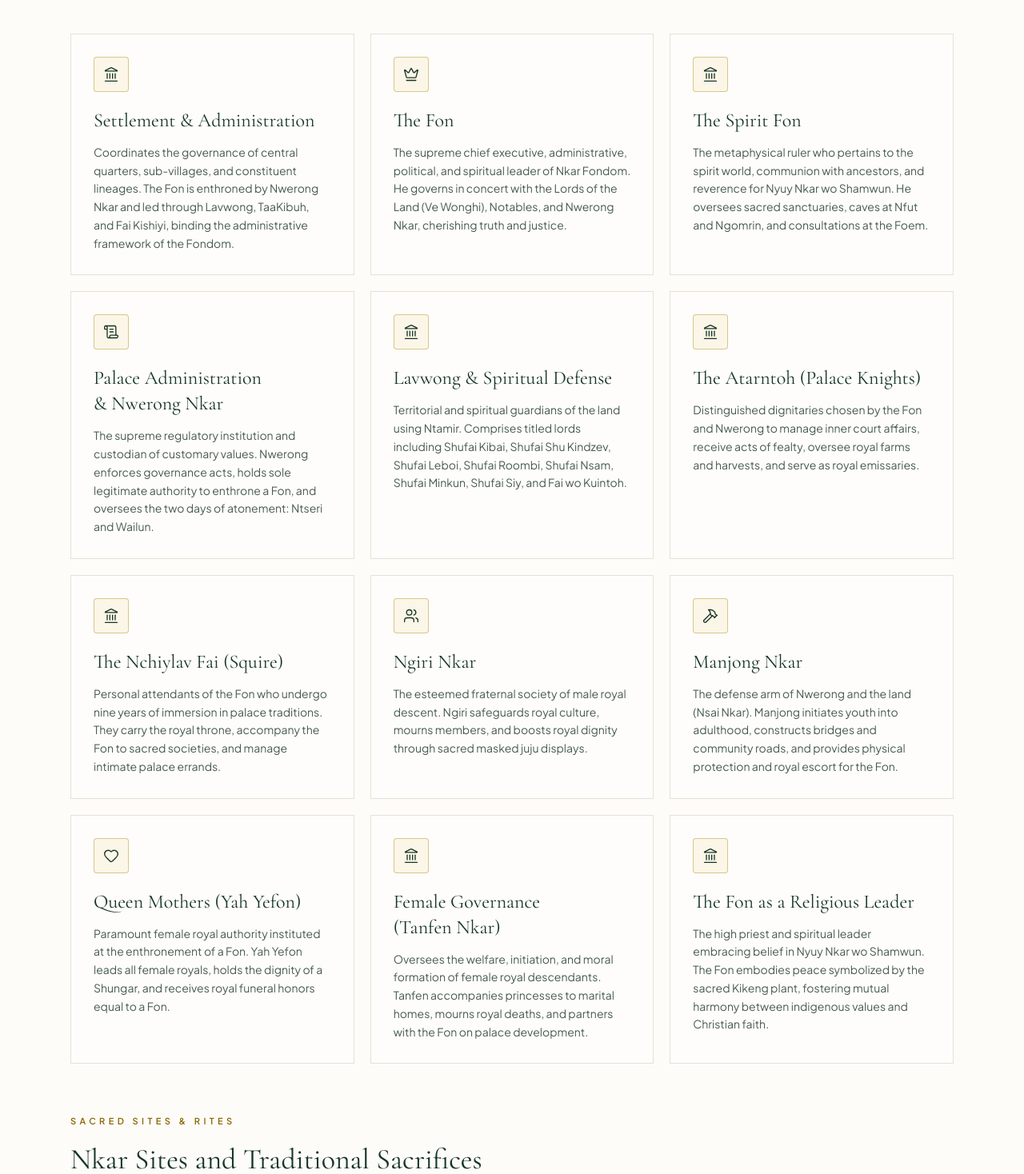
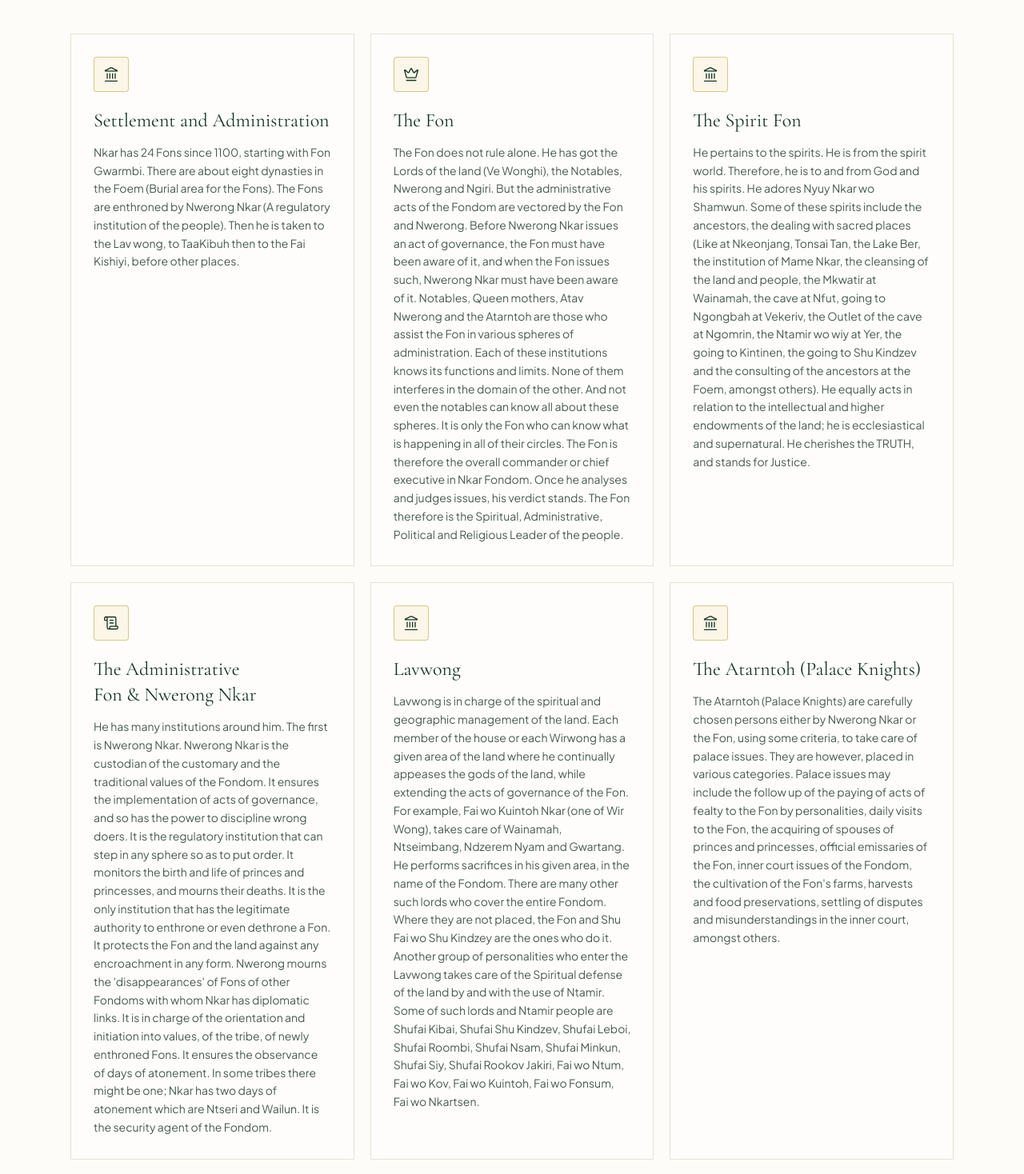
Before and after one commit to lauren-ta237/Nkar-Website, a React (Vite) app in the folder apps/web/: page /leadership in a window 1280 px wide. Shown: the part 1260-2728 px from the top of the page at 80% size. Built offline with nearby package versions, Linux system fonts and the light colour scheme; no server answers.

Commit message:
content(web): update traditional institutions text from archival document

```diff
--- a/apps/web/src/data/culture.ts
+++ b/apps/web/src/data/culture.ts
@@ -190,63 +190,63 @@ export const leadershipLead: string[] = [
 
 export const leadershipRoles: LeadershipRole[] = [
   {
-    title: 'Settlement & Administration',
-    text: 'Coordinates the governance of central quarters, sub-villages, and constituent lineages. The Fon is enthroned by Nwerong Nkar and led through Lavwong, TaaKibuh, and Fai Kishiyi, binding the administrative framework of the Fondom.',
+    title: 'Settlement and Administration',
+    text: 'Nkar has 24 Fons since 1100, starting with Fon Gwarmbi. There are about eight dynasties in the Foem (Burial area for the Fons). The Fons are enthroned by Nwerong Nkar (A regulatory institution of the people). Then he is taken to the Lav wong, to TaaKibuh then to the Fai Kishiyi, before other places.',
     icon: 'landmark'
   },
   {
     title: 'The Fon',
-    text: 'The supreme chief executive, administrative, political, and spiritual leader of Nkar Fondom. He governs in concert with the Lords of the Land (Ve Wonghi), Notables, and Nwerong Nkar, cherishing truth and justice.',
+    text: 'The Fon does not rule alone. He has got the Lords of the land (Ve Wonghi), the Notables, Nwerong and Ngiri. But the administrative acts of the Fondom are vectored by the Fon and Nwerong. Before Nwerong Nkar issues an act of governance, the Fon must have been aware of it, and when the Fon issues such, Nwerong Nkar must have been aware of it. Notables, Queen mothers, Atav Nwerong and the Atarntoh are those who assist the Fon in various spheres of administration. Each of these institutions knows its functions and limits. None of them interferes in the domain of the other. And not even the notables can know all about these spheres. It is only the Fon who can know what is happening in all of their circles. The Fon is therefore the overall commander or chief executive in Nkar Fondom. Once he analyses and judges issues, his verdict stands. The Fon therefore is the Spiritual, Administrative, Political and Religious Leader of the people.',
     icon: 'crown'
   },
   {
     title: 'The Spirit Fon',
-    text: 'The metaphysical ruler who pertains to the spirit world, communion with ancestors, and reverence for Nyuy Nkar wo Shamwun. He oversees sacred sanctuaries, caves at Nfut and Ngomrin, and consultations at the Foem.',
+    text: 'He pertains to the spirits. He is from the spirit world. Therefore, he is to and from God and his spirits. He adores Nyuy Nkar wo Shamwun. Some of these spirits include the ancestors, the dealing with sacred places (Like at Nkeonjang, Tonsai Tan, the Lake Ber, the institution of Mame Nkar, the cleansing of the land and people, the Mkwatir at Wainamah, the cave at Nfut, going to Ngongbah at Vekeriv, the Outlet of the cave at Ngomrin, the Ntamir wo wiy at Yer, the going to Kintinen, the going to Shu Kindzev and the consulting of the ancestors at the Foem, amongst others). He equally acts in relation to the intellectual and higher endowments of the land; he is ecclesiastical and supernatural. He cherishes the TRUTH, and stands for Justice.',
     icon: 'flame'
   },
   {
-    title: 'Palace Administration & Nwerong Nkar',
-    text: 'The supreme regulatory institution and custodian of customary values. Nwerong enforces governance acts, holds sole legitimate authority to enthrone a Fon, and oversees the two days of atonement: Ntseri and Wailun.',
+    title: 'The Administrative Fon & Nwerong Nkar',
+    text: 'He has many institutions around him. The first is Nwerong Nkar. Nwerong Nkar is the custodian of the customary and the traditional values of the Fondom. It ensures the implementation of acts of governance, and so has the power to discipline wrong doers. It is the regulatory institution that can step in any sphere so as to put order. It monitors the birth and life of princes and princesses, and mourns their deaths. It is the only institution that has the legitimate authority to enthrone or even dethrone a Fon. It protects the Fon and the land against any encroachment in any form. Nwerong mourns the \'disappearances\' of Fons of other Fondoms with whom Nkar has diplomatic links. It is in charge of the orientation and initiation into values, of the tribe, of newly enthroned Fons. It ensures the observance of days of atonement. In some tribes there might be one; Nkar has two days of atonement which are Ntseri and Wailun. It is the security agent of the Fondom.',
     icon: 'scroll'
   },
   {
-    title: 'Lavwong & Spiritual Defense',
-    text: 'Territorial and spiritual guardians of the land using Ntamir. Comprises titled lords including Shufai Kibai, Shufai Shu Kindzev, Shufai Leboi, Shufai Roombi, Shufai Nsam, Shufai Minkun, Shufai Siy, and Fai wo Kuintoh.',
+    title: 'Lavwong',
+    text: 'Lavwong is in charge of the spiritual and geographic management of the land. Each member of the house or each Wirwong has a given area of the land where he continually appeases the gods of the land, while extending the acts of governance of the Fon. For example, Fai wo Kuintoh Nkar (one of Wir Wong), takes care of Wainamah, Ntseimbang, Ndzerem Nyam and Gwartang. He performs sacrifices in his given area, in the name of the Fondom. There are many other such lords who cover the entire Fondom. Where they are not placed, the Fon and Shu Fai wo Shu Kindzey are the ones who do it. Another group of personalities who enter the Lavwong takes care of the Spiritual defense of the land by and with the use of Ntamir. Some of such lords and Ntamir people are Shufai Kibai, Shufai Shu Kindzev, Shufai Leboi, Shufai Roombi, Shufai Nsam, Shufai Minkun, Shufai Siy, Shufai Rookov Jakiri, Fai wo Ntum, Fai wo Kov, Fai wo Kuintoh, Fai wo Fonsum, Fai wo Nkartsen.',
     icon: 'home'
   },
   {
     title: 'The Atarntoh (Palace Knights)',
-    text: 'Distinguished dignitaries chosen by the Fon and Nwerong to manage inner court affairs, receive acts of fealty, oversee royal farms and harvests, and serve as royal emissaries.',
+    text: 'The Atarntoh (Palace Knights) are carefully chosen persons either by Nwerong Nkar or the Fon, using some criteria, to take care of palace issues. They are however, placed in various categories. Palace issues may include the follow up of the paying of acts of fealty to the Fon by personalities, daily visits to the Fon, the acquiring of spouses of princes and princesses, official emissaries of the Fon, inner court issues of the Fondom, the cultivation of the Fon\'s farms, harvests and food preservations, settling of disputes and misunderstandings in the inner court, amongst others.',
     icon: 'shield'
   },
   {
     title: 'The Nchiylav Fai (Squire)',
-    text: 'Personal attendants of the Fon who undergo nine years of immersion in palace traditions. They carry the royal throne, accompany the Fon to sacred societies, and manage intimate palace errands.',
+    text: 'The Nchiylav Fai (Squire) is the personal attendant of the Fon who accompanies the Fon to many sacred and secret societies. He carries and places the throne where he is indicated. He gets immersed in palace issues for nine years and graduates as a full Nchiylav Fai. He runs intimate errands of the Fon like taking fowls to some notables and storekeeping, tethering of goats, inviting the Atav Nwerong to the inner courts, etc.',
     icon: 'award'
   },
   {
     title: 'Ngiri Nkar',
-    text: 'The esteemed fraternal society of male royal descent. Ngiri safeguards royal culture, mourns members, and boosts royal dignity through sacred masked juju displays.',
+    text: 'Ngiri Nkar is the society of all male who are of royal descent. It mourns the death of their members and those who have been initiated into it but who are not of the royal descent. Ngiri boosts the image of the royal family in its juju displays. It transmits acts of governance to the whole royal family.',
     icon: 'users'
   },
   {
     title: 'Manjong Nkar',
-    text: 'The defense arm of Nwerong and the land (Nsai Nkar). Manjong initiates youth into adulthood, constructs bridges and community roads, and provides physical protection and royal escort for the Fon.',
+    text: 'Manjong Nkar is the defense arm of Nwerong and the land (Nsai Nkar). It initiates adolescents into adulthood. The physical defense of the Fon and Fondom, the construction of bridges and roads, the protection of the Fon are in the hands of Manjong. Where the Fon officially goes, he does so with Manjong.',
     icon: 'hammer'
   },
   {
-    title: 'Queen Mothers (Yah Yefon)',
-    text: 'Paramount female royal authority instituted at the enthronement of a Fon. Yah Yefon leads all female royals, holds the dignity of a Shungar, and receives royal funeral honors equal to a Fon.',
+    title: 'Queen Mothers – The Yah Yefon',
+    text: 'The yahship emanates from the enthronement of a Fon. If at the time a Fon is enthroned, his queen mother is alive, she automatically becomes a Yah. She will be administering all the other queen mothers in the palace. When she shall die (and interned like a Fon) she shall have her successor who shall be given all the due respect. She shall be addressed a Shungar. At her death, she shall receive all the honours of a Fon. Another category is the Yah instituted at the internment of any Fon. As the new Fon comes up, one of his dynasty members is made a Yah. Yah Yefon is the leader of all the female royal family at a given time (that of her reigning Fon). She is a liaison between Tanfen, the female royal family and the Fon.',
     icon: 'heart'
   },
   {
-    title: 'Female Governance (Tanfen Nkar)',
-    text: 'Oversees the welfare, initiation, and moral formation of female royal descendants. Tanfen accompanies princesses to marital homes, mourns royal deaths, and partners with the Fon on palace development.',
+    title: 'Female Institutions of Governance (Tanfen Nkar)',
+    text: 'Tanfen Nkar takes care, mostly of the female descent of the royal family. It follows up where they are born, monitors their growth and mourns their deaths. It extends the acts of governance of the Fon to the whole female royal family. It initiates the young, and forms them into adult women. It accompanies princesses to their marital homes. It receives spouses of princes. It mourns the death of members of the royal family. It accompanies Nwerong Nkar to other Fondoms. It monitors the respect of norms and values of the land with regard to the female. It assists the Fon to realise palace projects.',
     icon: 'users-round'
   },
   {
     title: 'The Fon as a Religious Leader',
-    text: 'The high priest and spiritual leader embracing belief in Nyuy Nkar wo Shamwun. The Fon embodies peace symbolized by the sacred Kikeng plant, fostering mutual harmony between indigenous values and Christian faith.',
+    text: 'By religion here, I mean belief in a spiritual or metaphysical reality. This may include a deity that is worshiped by a set of practices and rituals. You may call it theism, or faith or simply belief. Others include cosmology, epistemology, philosophy, ontology, Islam, African Religions, Judaism, Spiritualism … The Fon is the head of all religions, even if he is not actively in them. Let us just take the Kikeng and see what it stands for. It is a plant, a peace plant, a symbol of peace, a sanctifier, a land demarcation … Therefore are we believing in cosmology, ontology, African religion, Christianity … ? The Fon does not refuse any religion that the state acknowledges.',
     icon: 'sun'
   }
 ];
```
